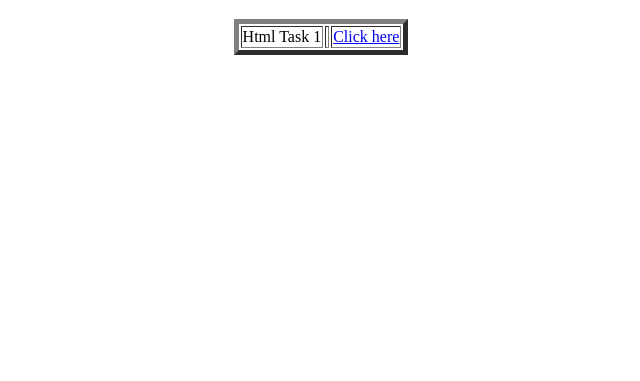
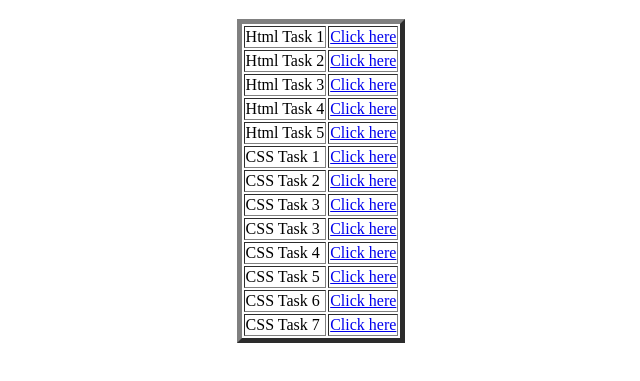
Before and after one commit to Abhishek-2809/Ethnus_Mern_Internship, a plain HTML site: page index.html in a window 1280 px wide. Shown: the part 61-442 px from the top of the page, without its empty margins (319-959 px from the left). Drawn offline with Linux system fonts and the light colour scheme.

Commit message:
index.html

```diff
--- a/index.html
+++ b/index.html
@@ -16,8 +16,55 @@
     <table border="5" align="center">
         <tr>
             <td>Html Task 1</td>
-            <td><a href="HTtask1.html" target="_blank"><td><a href="task1.html" target="_blank">Click here</a></td>
-
+           <td><a href="task1.html" target="_blank">Click here</a></td>
+        </tr>
+        <tr>
+            <td>Html Task 2</td>
+            <td><a href="task2.html" target="_blank">Click here</a></td>
+        </tr>
+        <tr>
+            <td>Html Task 3</td>
+           <td><a href="task3.html" target="_blank">Click here</a></td>
+        </tr>
+        <tr>
+            <td>Html Task 4</td>
+           <td><a href="task4.html" target="_blank">Click here</a></td>
+        </tr>
+        <tr>
+            <td>Html Task 5</td>
+           <td><a href="task5.html" target="_blank">Click here</a></td>
+        </tr>
+        <tr>
+            <td>CSS Task 1</td>
+           <td><a href="Chtml1.html" target="_blank">Click here</a></td>
+        </tr>
+        <tr>
+            <td>CSS Task 2</td>
+           <td><a href="Chtml2.html" target="_blank">Click here</a></td>
+        </tr>
+        <tr>
+            <td>CSS Task 3</td>
+           <td><a href="Chtml3.html" target="_blank">Click here</a></td>
+        </tr>
+        <tr>
+            <td>CSS Task 3</td>
+           <td><a href="Chtml3.html" target="_blank">Click here</a></td>
+        </tr>
+        <tr>
+            <td>CSS Task 4</td>
+           <td><a href="Chtml4.html" target="_blank">Click here</a></td>
+        </tr>
+        <tr>
+            <td>CSS Task 5</td>
+           <td><a href="Chtml5.html" target="_blank">Click here</a></td>
+        </tr>
+        <tr>
+            <td>CSS Task 6</td>
+           <td><a href="Chtml6.html" target="_blank">Click here</a></td>
+        </tr>
+        <tr>
+            <td>CSS Task 7</td>
+           <td><a href="Chtml7.html" target="_blank">Click here</a></td>
         </tr>
     </table>
 </body>
```
